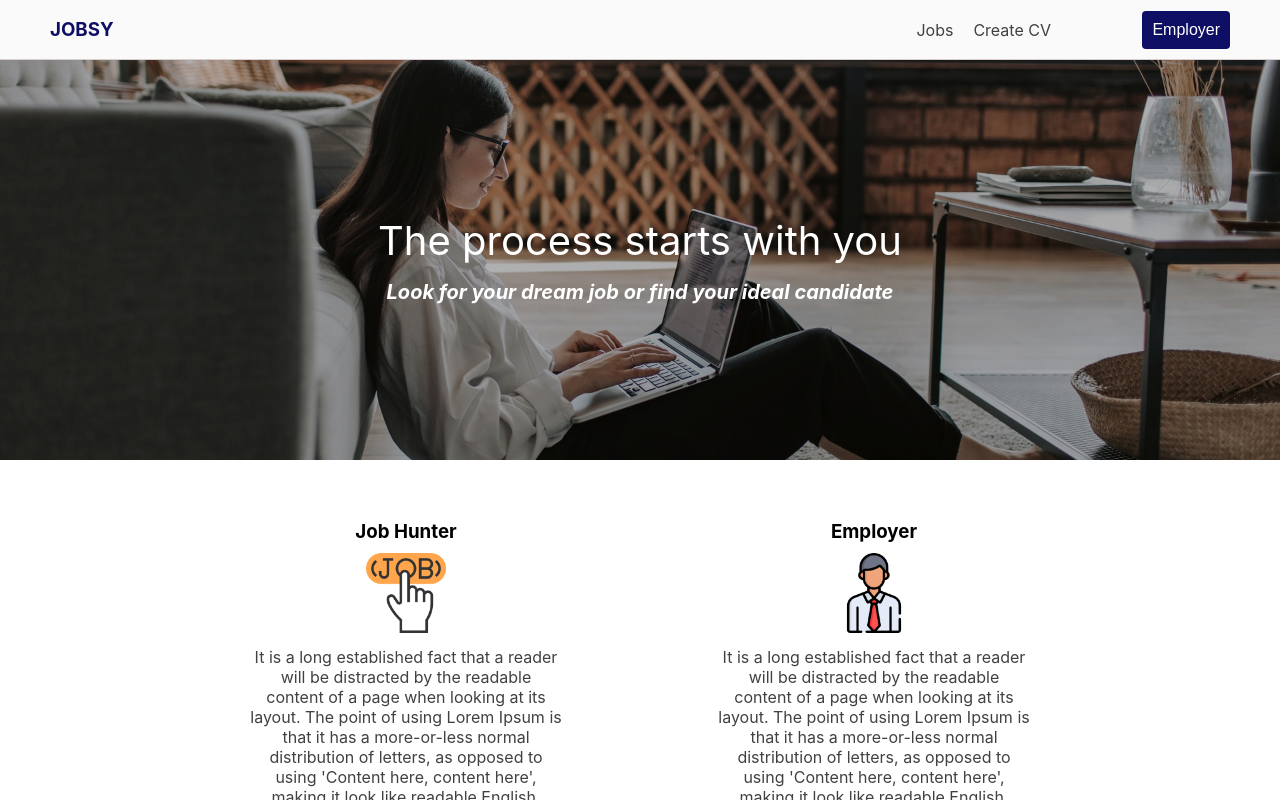
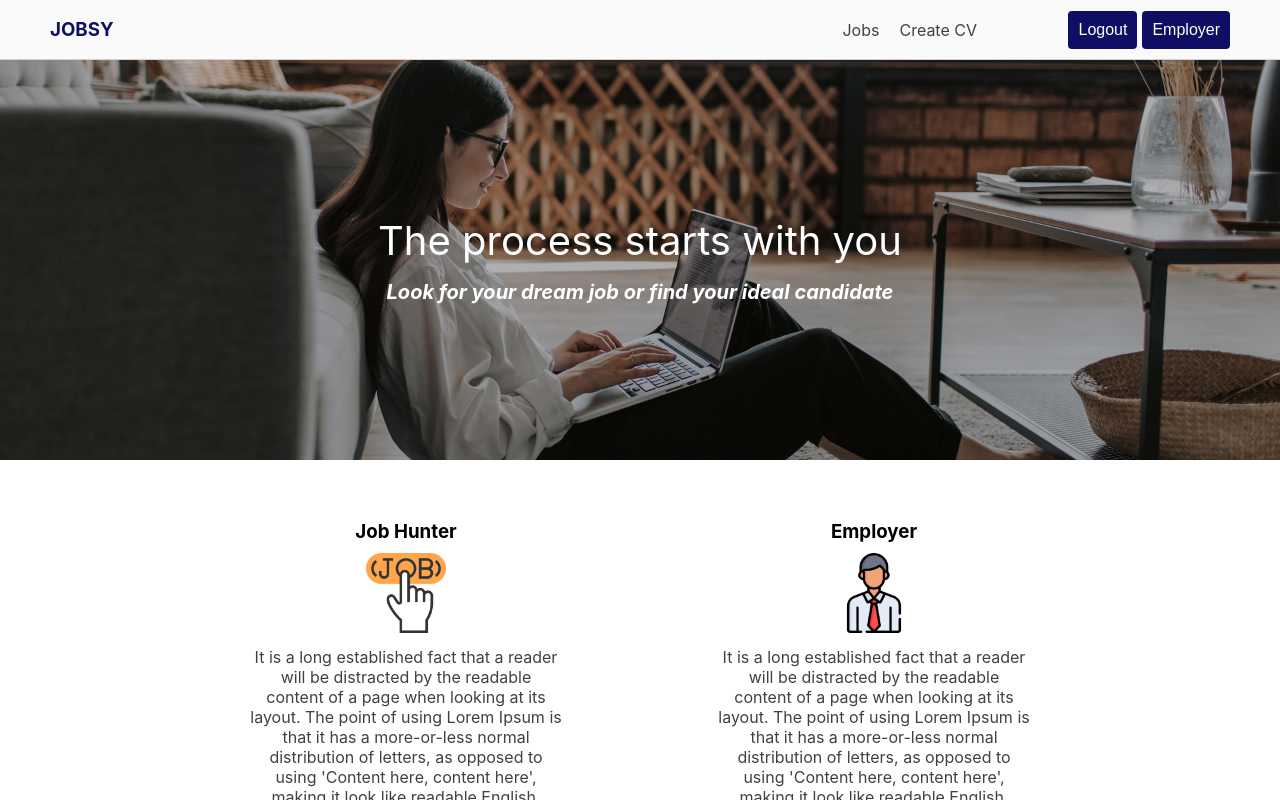
Before and after one commit to rishix23/advanced-web, a React (Create React App) app in the folder frontend-react/: page /login in a window 1280 px wide. Both pictures are taken after typing "name@example.com", "Sample123" into the empty fields and a click on the input 640 px from the left and 414 px from the top of the page. Shown: the top 800 px of the page. Built offline with nearby package versions, Linux system fonts and the light colour scheme.

Commit message:
added site wide logout button in nav

```diff
--- a/frontend-react/src/App.js
+++ b/frontend-react/src/App.js
@@ -8,6 +8,7 @@ import Login from './components/login/Login';
 import Createcv from './components/createcv/Createcv';
 import Footer from './components/footer/Footer';
 import Postjob from './components/postjob/Postjob';
+import Myjobs from './components/myjobs/Myjobs';
 import { BrowserRouter as Router, Switch, Route } from 'react-router-dom';
 import PrivateRoute from './PrivateRoute';
 import { AuthContext } from './context/auth';
@@ -15,6 +16,7 @@ import { AuthContext } from './context/auth';
 
 function App() {
   const [authTokens, setAuthTokens] = useState();
+
   return (
     <Router>
       <div className="App">
@@ -27,6 +29,7 @@ function App() {
             <Route path="/signup" component={Signup} />
             <Route path="/login" component={Login} />
             <PrivateRoute path="/postjob" component={Postjob} />
+            <PrivateRoute path="/myjobs" component={Myjobs} />
           </Switch>
         </AuthContext.Provider>
         <Footer />
--- a/frontend-react/src/components/login/Login.js
+++ b/frontend-react/src/components/login/Login.js
@@ -11,7 +11,7 @@ function Login() {
 
   const onSubmit = (data) => {
     console.log(data)
-    setAuthTokens("asdsfdfgghhjjkklkljkhjghfgdfdssa");
+    setAuthTokens(data);
     setLoggedIn(true);
   }
 
--- /dev/null
+++ b/frontend-react/src/components/myjobs/Myjobs.js
@@ -0,0 +1,19 @@
+import React from 'react';
+import './Myjobs.css'
+import { useAuth } from "../../context/auth";
+
+function Myjobs() {
+  const { setAuthTokens } = useAuth();
+
+  const logOut = () => {
+    setAuthTokens();
+  }
+  return (
+    <div>
+      <h1>hi my jobs</h1>
+      <button onClick={logOut}>Log out</button>
+    </div>
+  );
+}
+
+export default Myjobs;
--- a/frontend-react/src/components/nav/Nav.css
+++ b/frontend-react/src/components/nav/Nav.css
@@ -38,6 +38,17 @@ nav{
   color: rgb(14, 14, 100);
 }
 
+.logout-btn{
+  background-color: rgb(14, 14, 100);
+  color: white;
+  padding: 10px;
+  font-size: 16px;
+  border: none;
+  cursor: pointer;
+  border-radius: 4px;
+  margin-right: 5px;
+}
+
 .dropbtn {
   background-color: rgb(14, 14, 100);
   color: white;
--- a/frontend-react/src/components/nav/Nav.js
+++ b/frontend-react/src/components/nav/Nav.js
@@ -1,8 +1,15 @@
 import React from 'react';
 import './Nav.css';
 import { Link } from 'react-router-dom';
+import { useAuth } from "../../context/auth";
 
 function Nav() {
+  const { authTokens, setAuthTokens } = useAuth();
+
+  const logOut = () => {
+    setAuthTokens();
+  }
+
   return (
     <nav>
       <h3 className='nav-title'><Link to='/'>Jobsy</Link></h3>
@@ -15,11 +22,15 @@ function Nav() {
             <li>Create CV</li>
           </Link>
         </ul>
+        {authTokens && <button onClick={logOut} class='logout-btn'>Logout</button>}
         <div className='dropdown'>
           <button className='dropbtn'>Employer</button>
           <div className='dropdown-content'>
             <Link to='/postjob'>
               <li>Post job</li>
+            </Link>
+            <Link to='/myjobs'>
+              <li>My jobs</li>
             </Link>
             <Link to='/signup'>
               <li>Sign up</li>
--- a/frontend-react/src/components/postjob/Postjob.js
+++ b/frontend-react/src/components/postjob/Postjob.js
@@ -3,15 +3,11 @@ import './Postjob.css'
 import { useAuth } from "../../context/auth";
 
 function PostJob() {
-  const { setAuthTokens } = useAuth();
+  const { authTokens } = useAuth();
 
-  const logOut = () => {
-    setAuthTokens();
-  }
   return (
     <div>
-      <h1>hi</h1>
-      <button onClick={logOut}>Log out</button>
+      <h1>{JSON.stringify(authTokens, null, 2)}</h1>
     </div>
   );
 }
```
Also changed, not shown: frontend-react/src/components/myjobs/Myjobs.css (added).
